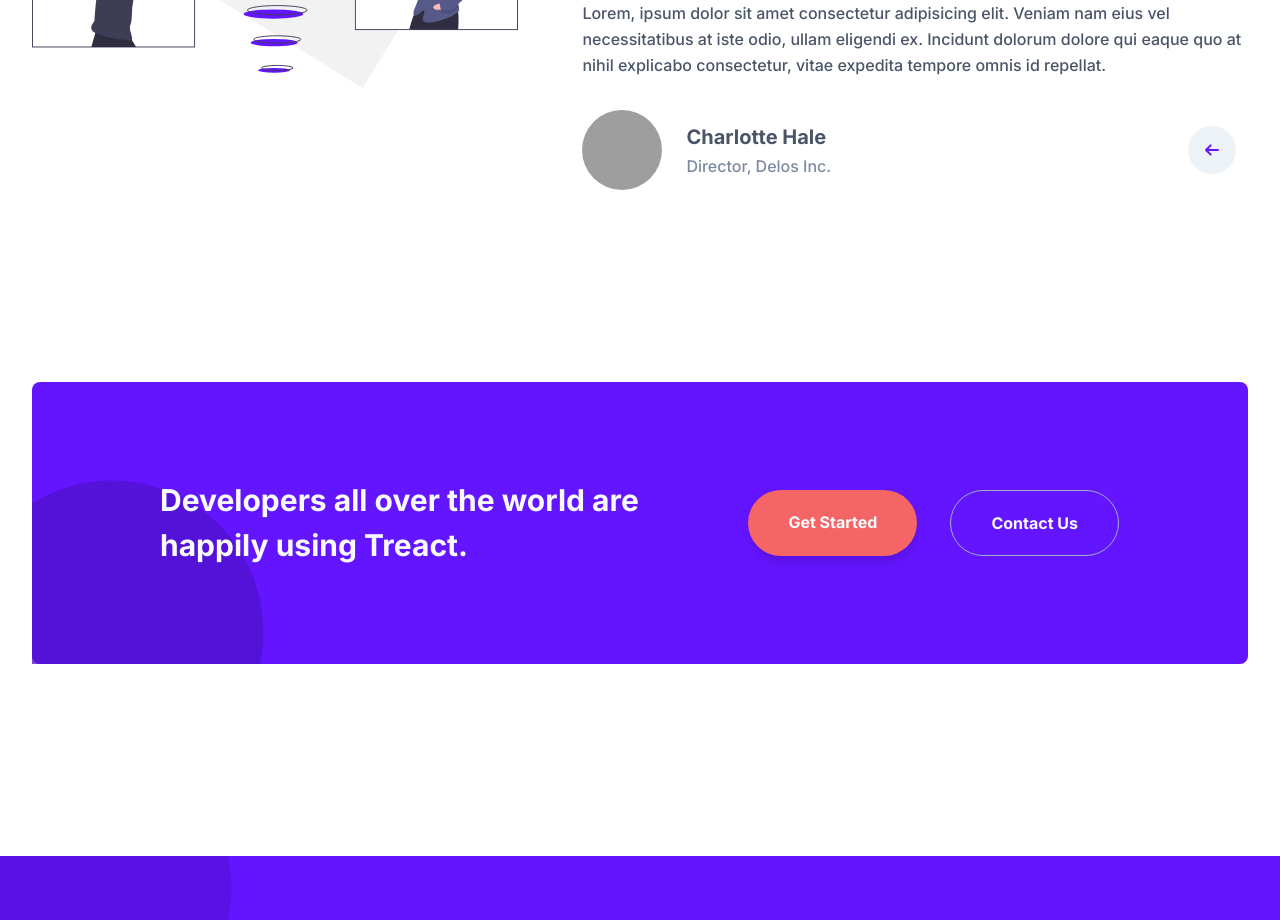
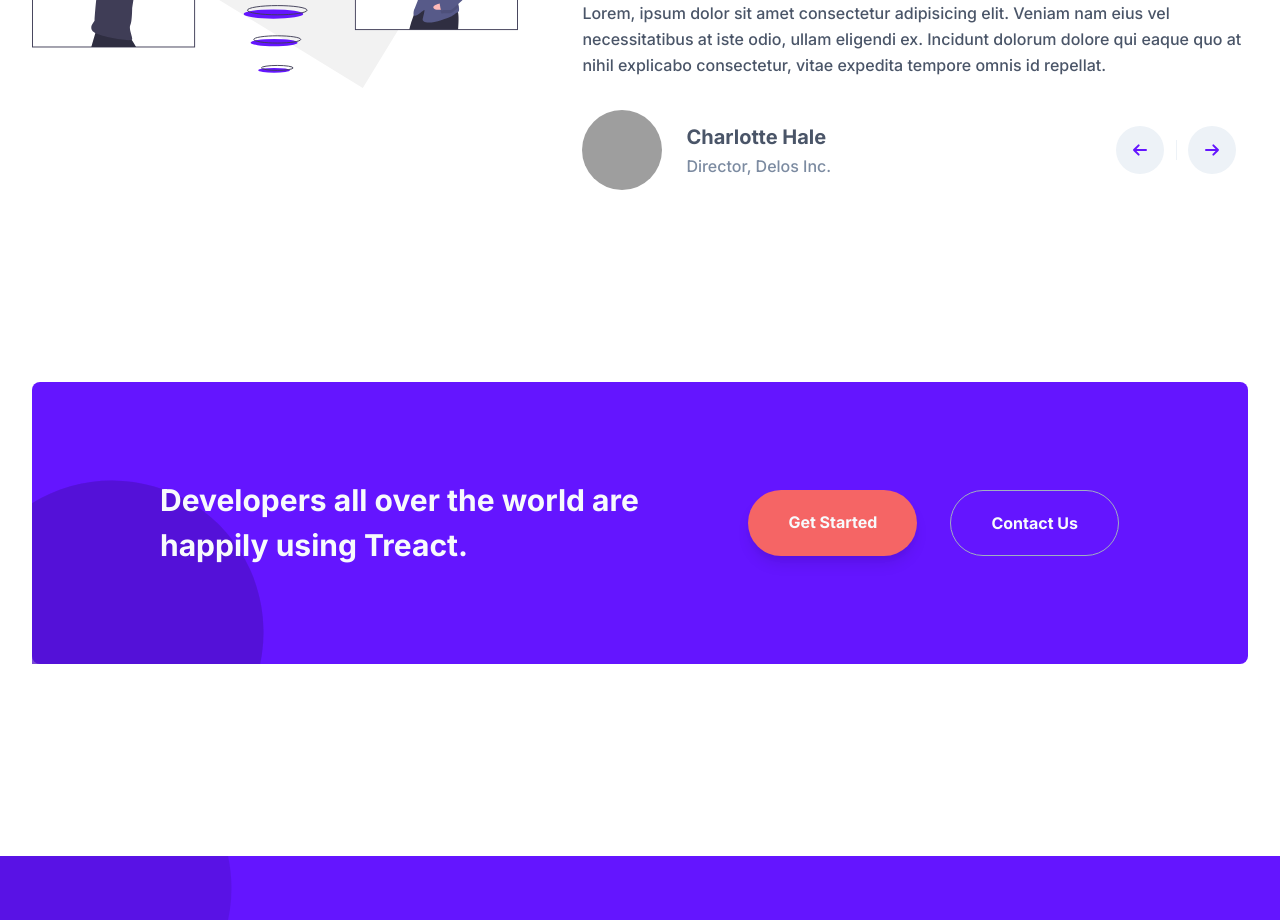
Before and after one commit to Jstrine09/HTML-CSS-Final-Project, a plain HTML site: page index.html in a window 1280 px wide. Shown: the part 5340-6260 px from the top of the page. Drawn offline with Linux system fonts and the light colour scheme; grey boxes are pictures that could not be loaded.

Commit message:
Add files via upload

```diff
--- a/index.html
+++ b/index.html
@@ -393,6 +393,20 @@
                                             <path d="M10 19l-7-7m0 0l7-7m-7 7h18"></path>
                                         </svg>
                                     </button>
+                                    <div class="divider"></div>
+                                        <button class="testimonial__button">
+                                        <svg
+                                            fill="none"
+                                            stroke="rgb(100,21,255)"
+                                            stroke-linecap="round"
+                                            stroke-linejoin="round"
+                                            stroke-width="3"
+                                            viewBox="0 0 24 24"
+                                        >
+                                            <path d="M14 5l7 7m0 0l-7 7m7-7H3"></path>
+                                        </svg>
+                                        </button>
+                                    </div>
                                 </div>
                             </div>
                         </div>
```
